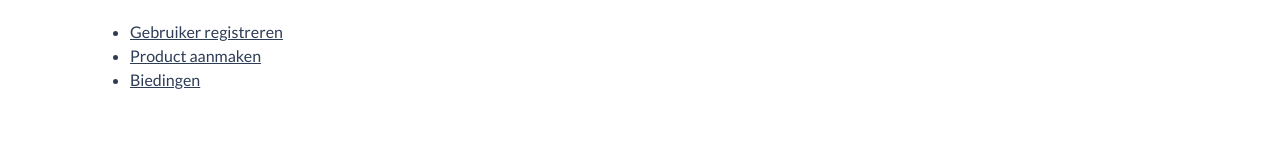
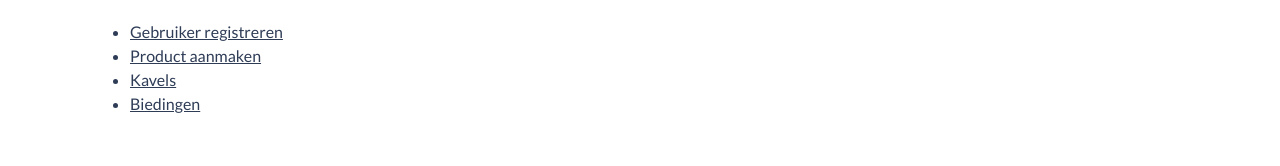
Before and after one commit to e2yerik/parochieveiling, a React (Create React App) app: page /admin in a window 1280 px wide. Shown: the part 171-337 px from the top of the page. Built offline with nearby package versions, Linux system fonts and the light colour scheme.

Commit message:
close auction

```diff
--- a/src/App.js
+++ b/src/App.js
@@ -11,6 +11,7 @@ import { FontAwesomeIcon } from "@fortawesome/react-fontawesome";
 import HomeComponent from "./pages/HomePage";
 import ProductPageComponent from "./pages/ProductPage/ProductPage";
 import ProductListerComponent from "./pages/ProductLister/ProductListerPage";
+import ClosedComponent from "./pages/ProductLister/ClosedComponent";
 
 import { ApolloClient, InMemoryCache, ApolloProvider } from "@apollo/client";
 import LoginPage from "./pages/LoginPage/LoginPage";
@@ -66,7 +67,7 @@ function App() {
           </nav>
           <main className="page__content container box-padding">
             <Route path="/" component={HomeComponent} exact />
-            <Route path="/kavels" component={ProductListerComponent} />
+            <Route path="/kavels" component={ClosedComponent} />
             <Route path="/kavel/:id" component={ProductPageComponent} />
 
             <Route path="/biedingen" component={MyBidsComponent} />
@@ -76,6 +77,7 @@ function App() {
             <Route path="/admin/user/create" component={CreateUserPage} />
             <Route path="/admin/product/create" component={CreateProductPage} />
             <Route path="/admin/bids" component={AdminBidsPage} />
+            <Route path="/admin/kavels" component={ProductListerComponent} />
           </main>
 
           <footer className="page__footer">
--- /dev/null
+++ b/src/pages/ProductLister/ClosedComponent.tsx
@@ -0,0 +1,15 @@
+import React from "react";
+import "./ProductLister.scss";
+
+const ClosedComponent: React.FC<any> = () => {
+  return (
+    <>
+      <h1>Veiling Gesloten</h1>
+
+      <p>Bieden is niet meer mogelijk.</p>
+      <p>Je krijgt binnenkort een mailtje van het bestuur.</p>
+    </>
+  );
+};
+
+export default ClosedComponent;
--- a/src/pages/admin/Index.tsx
+++ b/src/pages/admin/Index.tsx
@@ -14,6 +14,9 @@ const AdminPage = () => {
           <Link to="/admin/product/create">Product aanmaken</Link>
         </li>
         <li>
+          <Link to="/admin/kavels">Kavels</Link>
+        </li>
+        <li>
           <Link to="/admin/bids">Biedingen</Link>
         </li>
       </ul>
```
